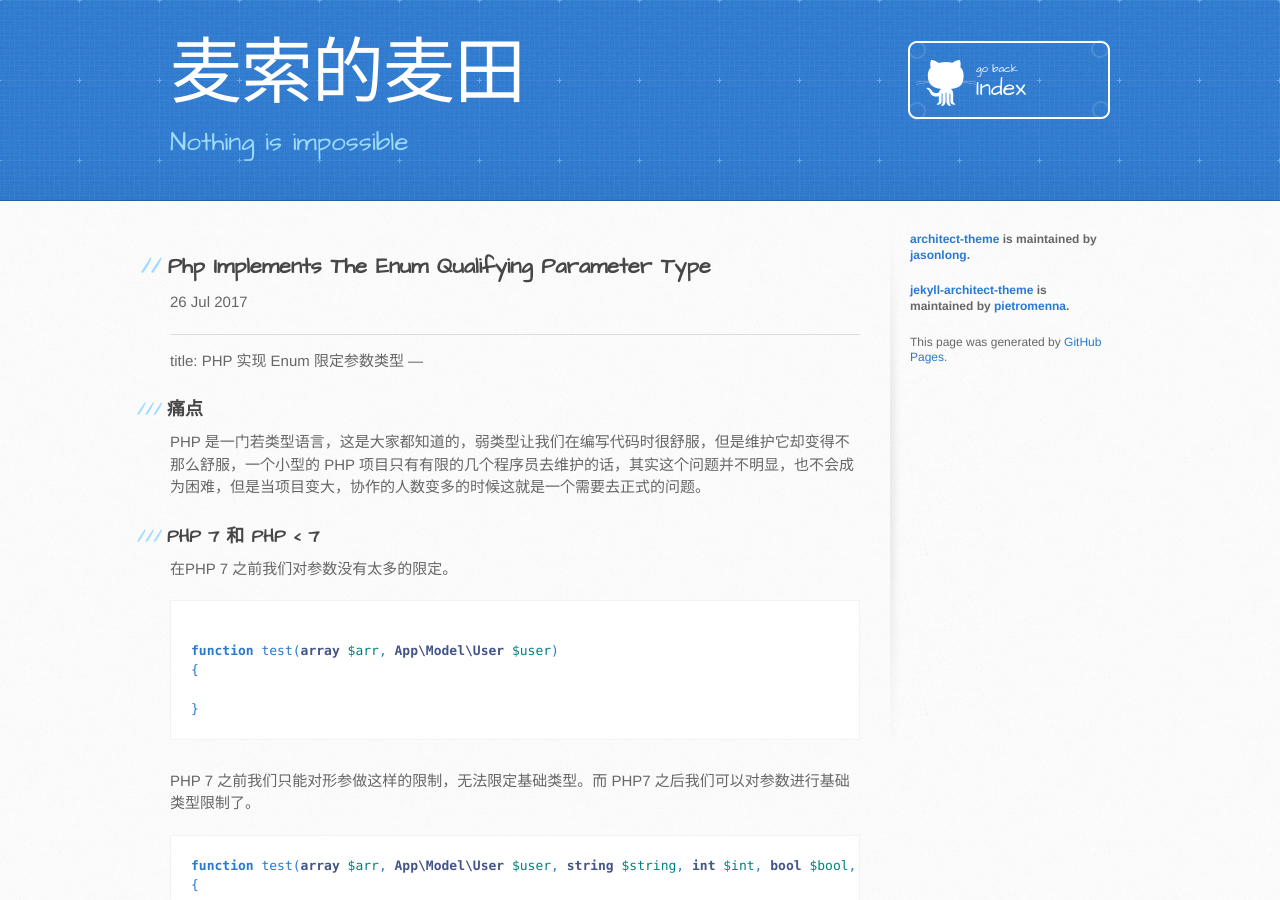
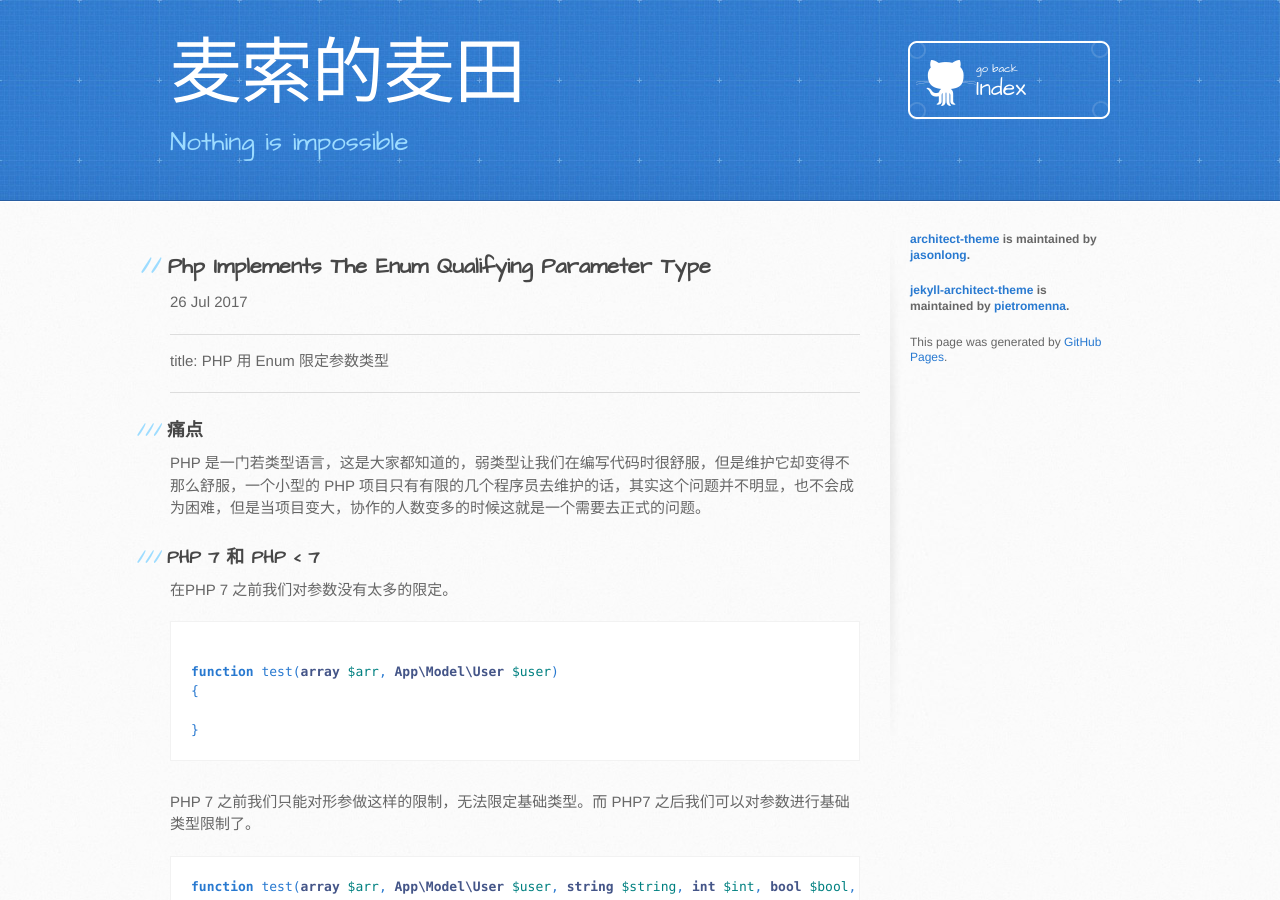
Before and after one commit to dongm2ez/m2ez.github.io, a Jekyll site: the page built from _posts/2017-07-26-PHP-implements-the-Enum-qualifying-parameter-type.md, in a window 1280 px wide and 900 px high. Built offline with Jekyll 4.4.1, drawn with Linux system fonts in a browser that asks for light colours; our own code applies the rules of GitHub Pages for plain Markdown files.

Commit message:
update article

```diff
--- a/_posts/2017-07-26-PHP-implements-the-Enum-qualifying-parameter-type.md
+++ b/_posts/2017-07-26-PHP-implements-the-Enum-qualifying-parameter-type.md
@@ -1,6 +1,8 @@
 
 ---
-title: PHP 实现 Enum 限定参数类型
+
+title: PHP 用 Enum 限定参数类型
+
 ---
 
 ### 痛点
```
